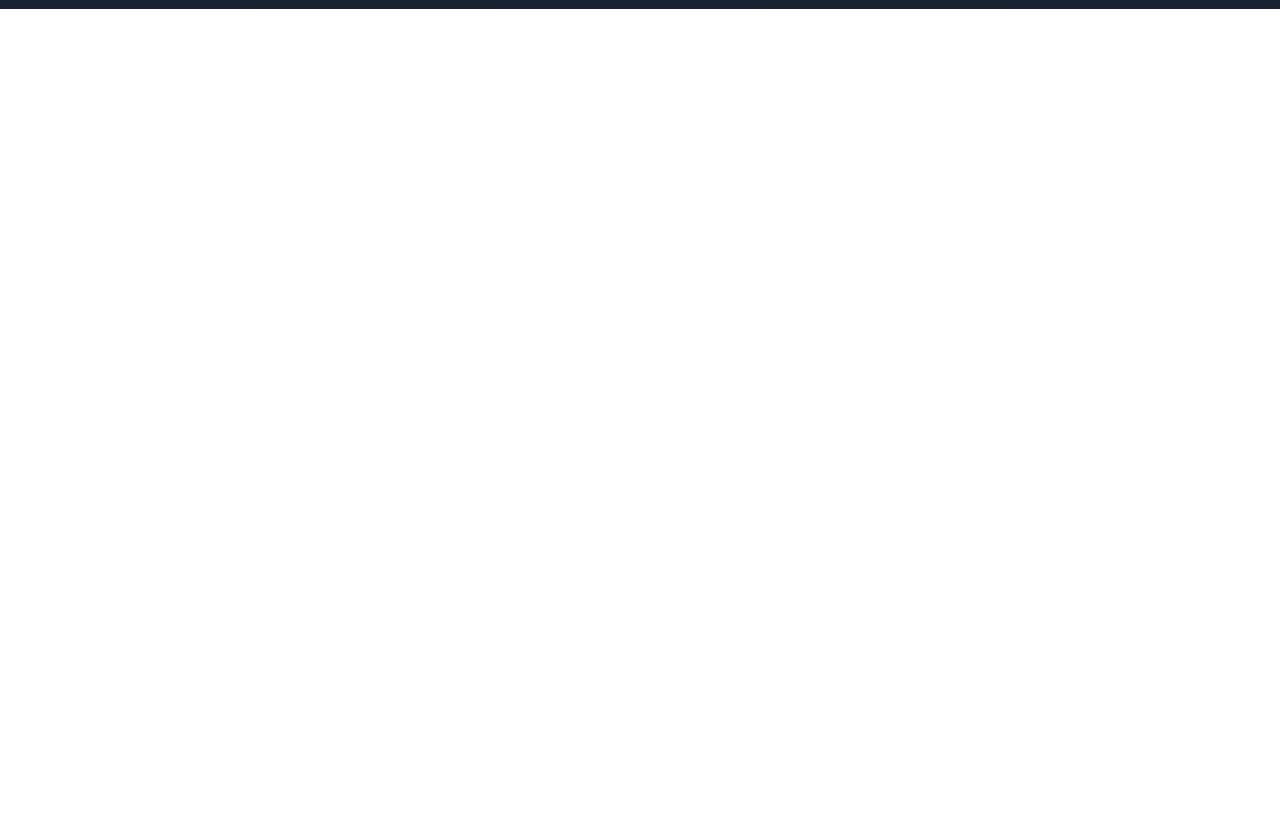
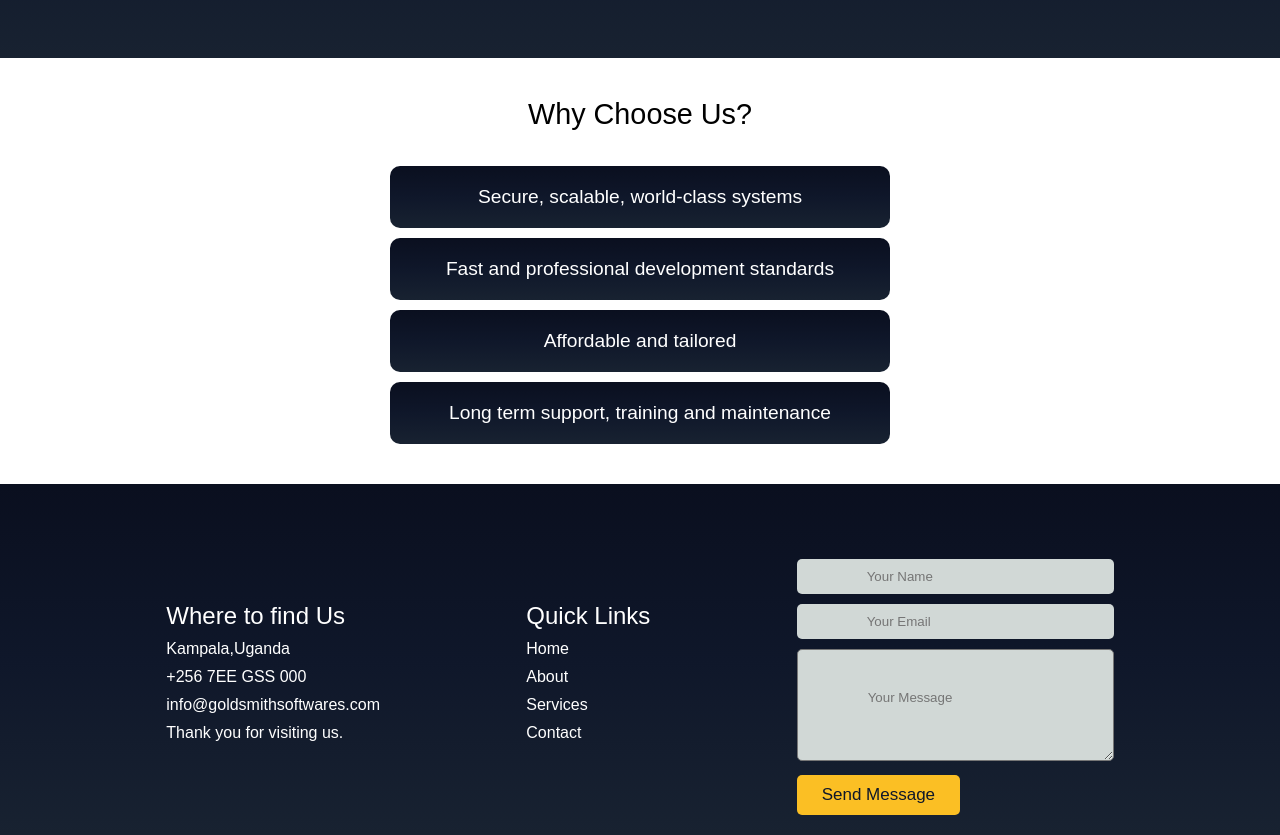
Before and after one commit to dariusjackony/Goldsmith-Software, a React (Vite) app: page / in a window 1280 px wide. Shown: the part 1873-2708 px from the top of the page. Before the commit the page ends 1882 px from the top, so only its background shows below. Built offline with nearby package versions, Linux system fonts and the light colour scheme.

Commit message:
Update: Contact section

```diff
--- a/src/App.jsx
+++ b/src/App.jsx
@@ -3,6 +3,8 @@ import HeroPage from "./pages/Hero/HeroPage"
 import AboutPage from "./pages/About/AboutPage";
 import VisionMIssionPage from "./pages/VisionMission/VisionMissionPage";
 import ServicesPage from "./pages/Services/ServicesPage";
+import WhyGSSPage from "./pages/WhyGSS/WhyGSSPage";
+import ContactPage from "./pages/Contact/ContactPage";
 export default function App(){
   return(
     <>
@@ -11,6 +13,8 @@ export default function App(){
       <AboutPage />
       <VisionMIssionPage />
       <ServicesPage />
+      <WhyGSSPage />
+      <ContactPage />
     </>
   )
 }
--- /dev/null
+++ b/src/components/Contact/Contact.css
@@ -0,0 +1,69 @@
+.contact-main-container {
+     padding: 20px;
+    margin-top: 40px;
+    color: white;
+    background: linear-gradient(to bottom,#0a0f1f, #0f172a, #182231);
+}
+.contact-content-container {
+    display: flex;
+    justify-content: space-evenly;
+    align-items: center;
+    margin-top: 25px;
+}
+.contact-head{
+    font-size: 1.5rem;
+}
+.info-box {
+    margin-top: 10px;
+}
+.contact-form {
+    margin-top: 20px;
+}
+.contact-form input{
+    padding: 10px 70px;
+    border: none;
+    margin-top: 10px;
+    border-radius: 5px;
+    background-color: #d1d8d6;
+    text-align: left;
+}
+input::placeholder{
+    text-align: left;
+}
+.contact-form input:focus{
+    outline: none;
+    background-color: hsla(163, 8%, 83%, 0.938);
+}
+textarea{
+    padding: 40px 70px;
+    margin-top: 10px;
+    border-radius: 5px;
+    background-color: #d1d8d6;
+}
+.send-btn{
+    padding: 10px 25px;
+    margin-top: 10px;
+    background: #fbbf24;
+    border: none;
+    border-radius: 5px;
+    color: #0f172a;
+    font-size: 17px;
+    transition: all 0.3s ease;
+    cursor: pointer;
+}
+.send-btn:hover{
+    background: #fbbf24;
+    transform: translateY(-4px);
+}
+@media (max-width: 768px){
+    .contact-content-container {
+        display: flex;
+        justify-content: space-evenly;
+        align-items: center;
+        margin-top: 25px;
+        flex-wrap: wrap;
+  }
+  textarea{
+    margin-top: 20px;
+  }
+}
--- a/src/components/Contact/Contact.jsx
+++ b/src/components/Contact/Contact.jsx
@@ -0,0 +1,53 @@
+import "./Contact.css";
+export default function Contact(){
+    return(
+        <section className="contact-main-container">
+          <div className="contact-content-container">
+                    <div className="where-to-find-us">
+                        <span className="contact-head">Where to find Us</span>
+                        <div className="info-box">
+                            <span>Kampala,Uganda</span>
+                        </div>
+                        <div className="info-box">
+                            <span>+256 7EE GSS 000</span>
+                        </div>
+                        <div className="info-box">
+                            <span>
+                                info@goldsmithsoftwares.com
+                            </span>
+                        </div>
+                        <div className="info-box">
+                            <span>
+                                Thank you for visiting us.
+                            </span>
+                        </div>
+                    </div>
+                    <div className="quick-links">
+                    <span className="contact-head">Quick Links</span>
+                        <div className="info-box">
+                            <span>Home</span>
+                        </div>
+                        <div className="info-box">
+                            <span>About</span>
+                        </div>
+                        <div className="info-box">
+                            <span>
+                                Services
+                            </span>
+                        </div>
+                        <div className="info-box">
+                            <span>
+                                Contact
+                            </span>
+                        </div>
+                    </div>
+                    <form className="contact-form">
+                        <input type="text" placeholder="Your Name" required /><br></br>
+                        <input type="email" placeholder="Your Email" required/><br></br>
+                        <textarea placeholder="Your Message" required></textarea><br></br>
+                        <button className="send-btn">Send Message</button>
+                    </form>
+          </div>
+        </section>
+    )
+}
--- a/src/components/Hero/Hero.css
+++ b/src/components/Hero/Hero.css
@@ -1,12 +1,28 @@
 .hero {
- height: 90vh;
- background: linear-gradient(to bottom,#0a0f1f, #0f172a, #182231);
+ min-height: 90vh;
+ width: 100%;
  display: flex;
  justify-content: center;
  text-align: center;
+ background-size: cover;
+ background-repeat: no-repeat;
+ background-position: center;
+ position: relative;
+}
+.hero::before {
+  content: "";
+  position: absolute;
+  top: 0;
+  left: 0;
+  width: 100%;
+  height: 100%;
+  background: rgba(0, 0, 0, 0.5) ;
+  z-index: 1;
 }
 .hero-content {
  padding-top: 200px;
+ position: relative;
+ z-index: 2;
 }
 .hero-title {
   font-size: 3rem;
--- a/src/components/Hero/Hero.jsx
+++ b/src/components/Hero/Hero.jsx
@@ -1,8 +1,11 @@
 import "./Hero.css";
+import HeroBg from "../../assets/hero.webp";
 export default function Hero() {
     return(
-        <section className="hero">
-            <div className="hero-content">
+        <section className="hero"
+         style={{backgroundImage: `url(${HeroBg})`}}
+        >
+            <div className="hero-content" >
                 <h1 className="hero-title">
                     Goldsmith Softwares Ltd
                 </h1>
--- a/src/components/Services/Services.css
+++ b/src/components/Services/Services.css
@@ -1,4 +1,5 @@
 .services-main-container{
+    padding: 20px;
     margin-top: 40px;
     background: linear-gradient(to bottom,#0a0f1f, #0f172a, #182231);
 }
@@ -26,6 +27,7 @@
     text-align: left;
 }
 .service-subtitle {
+    line-height: 1.4;
     font-size: 19px;
 }
 .service-description {
--- /dev/null
+++ b/src/components/WhyGSS/WhyGSS.css
@@ -0,0 +1,25 @@
+.whygss-main-container {
+    text-align: center;
+    margin-top: 40px;
+}
+.whygss-title {
+    font-size: 1.8rem;
+}
+.whygss-content {
+    display: flex;
+    flex-direction: column;
+    justify-content: center;
+    align-items: center;
+    margin-top: 25px;
+}
+.whyGSS-card{
+    width: 500px;
+    background: linear-gradient(to bottom,#0a0f1f, #0f172a, #182231);
+    padding: 20px;
+    border-radius: 10px;
+    margin-top: 10px;
+    color: white;
+}
+.whyGSS-card p{
+    font-size: 1.2rem;
+}
--- a/src/components/WhyGSS/WhyGSS.jsx
+++ b/src/components/WhyGSS/WhyGSS.jsx
@@ -0,0 +1,29 @@
+import "./WhyGSS.css";
+export default function WhyGSS(){
+    const WhyGSSData = [
+        {
+            description: 'Secure, scalable, world-class systems'
+        },
+        {
+            description: 'Fast and professional development standards'
+        },
+        {
+            description: 'Affordable and tailored'
+        },
+        {
+            description: 'Long term support, training and maintenance'
+        }
+    ]
+    return(
+     <section className="whygss-main-container">
+        <span className="whygss-title">Why Choose Us?</span>
+        <div className="whygss-content">
+          {WhyGSSData.map((item,index) =>(
+            <div className="whyGSS-card">
+                <p>{item.description}</p>
+            </div>
+          ))}
+        </div>
+     </section>
+    )
+}
--- a/src/pages/Contact/ContactPage.jsx
+++ b/src/pages/Contact/ContactPage.jsx
@@ -0,0 +1,8 @@
+import Contact from "../../components/Contact/Contact"
+export default function ContactPage(){
+    return(
+        <>
+         <Contact />
+        </>
+    )
+}
--- /dev/null
+++ b/src/pages/WhyGSS/WhyGSSPage.jsx
@@ -0,0 +1,8 @@
+import WhyGSS from "../../components/WhyGSS/WhyGSS"
+export default function WhyGSSPage(){
+    return(
+        <>
+         <WhyGSS />
+        </>
+    )
+}
```
Also changed, not shown: src/assets/hero.webp (added).
